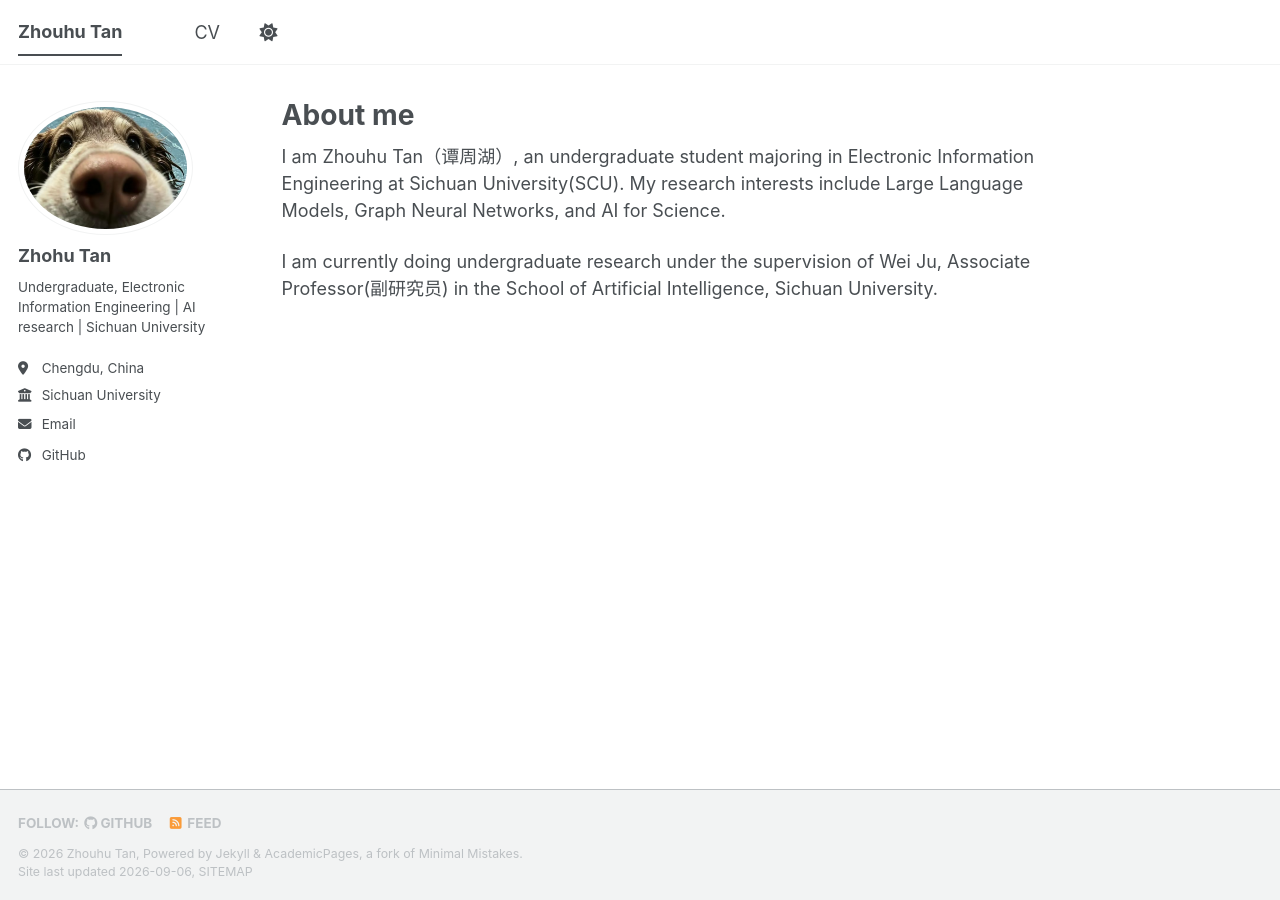
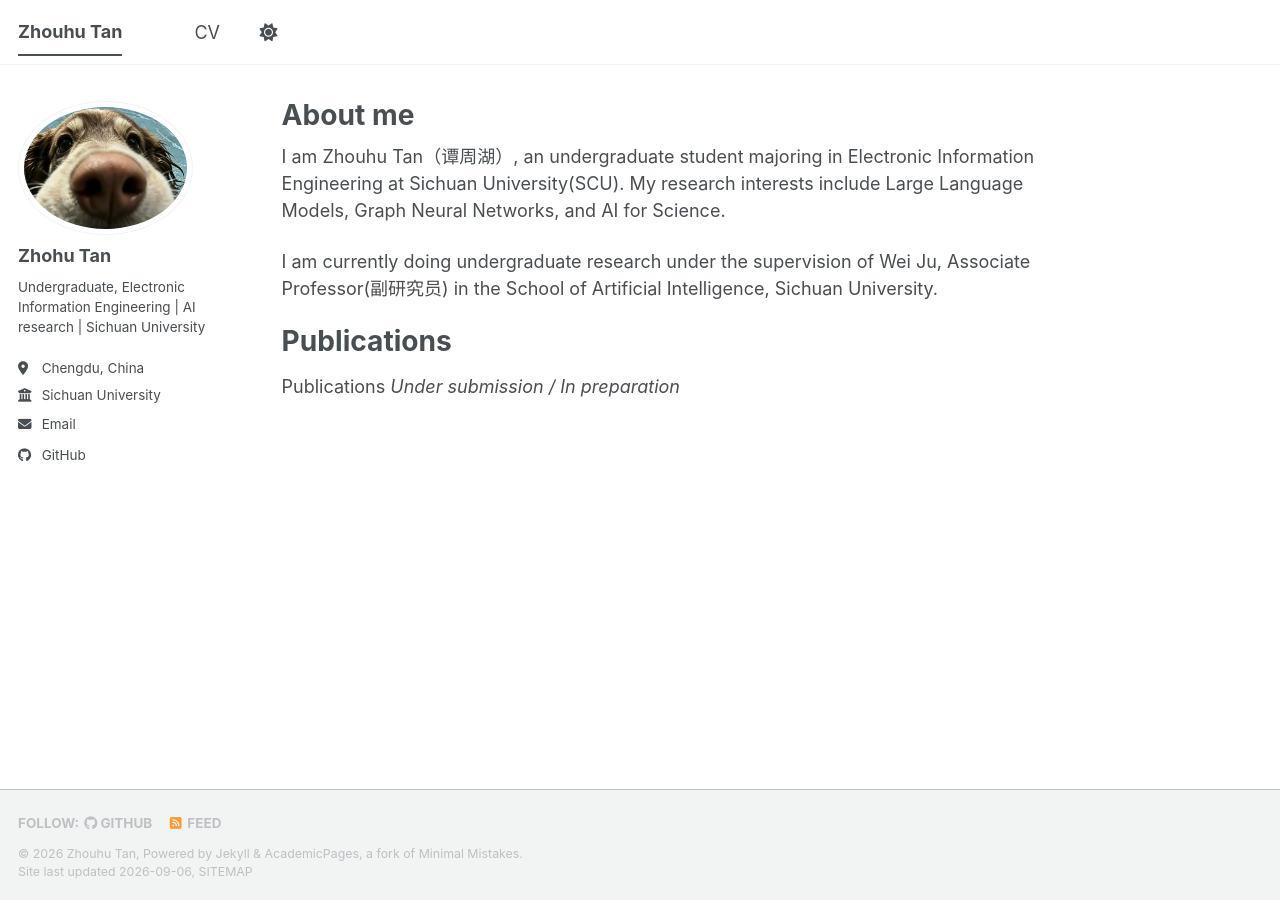
Before and after one commit to tanzhouhu/tanzhouhu.github.io, a Jekyll site: the page built from _pages/about.md, in a window 1280 px wide. Built offline with Jekyll 4.4.1, drawn with Linux system fonts in a browser that asks for light colours; a style sheet for code colours, icons or effects is not loaded.

Commit message:
Add publications section to about page
Added a section for publications to the about page.

```diff
--- a/_pages/about.md
+++ b/_pages/about.md
@@ -11,3 +11,8 @@ I am Zhouhu Tan（谭周湖）, an undergraduate student majoring in Electronic
 My research interests include Large Language Models, Graph Neural Networks, and AI for Science.
 
 I am currently doing undergraduate research under the supervision of Wei Ju, Associate Professor(副研究员) in the School of Artificial Intelligence, Sichuan University.
+
+Publications
+======
+Publications
+*Under submission / In preparation*
```
